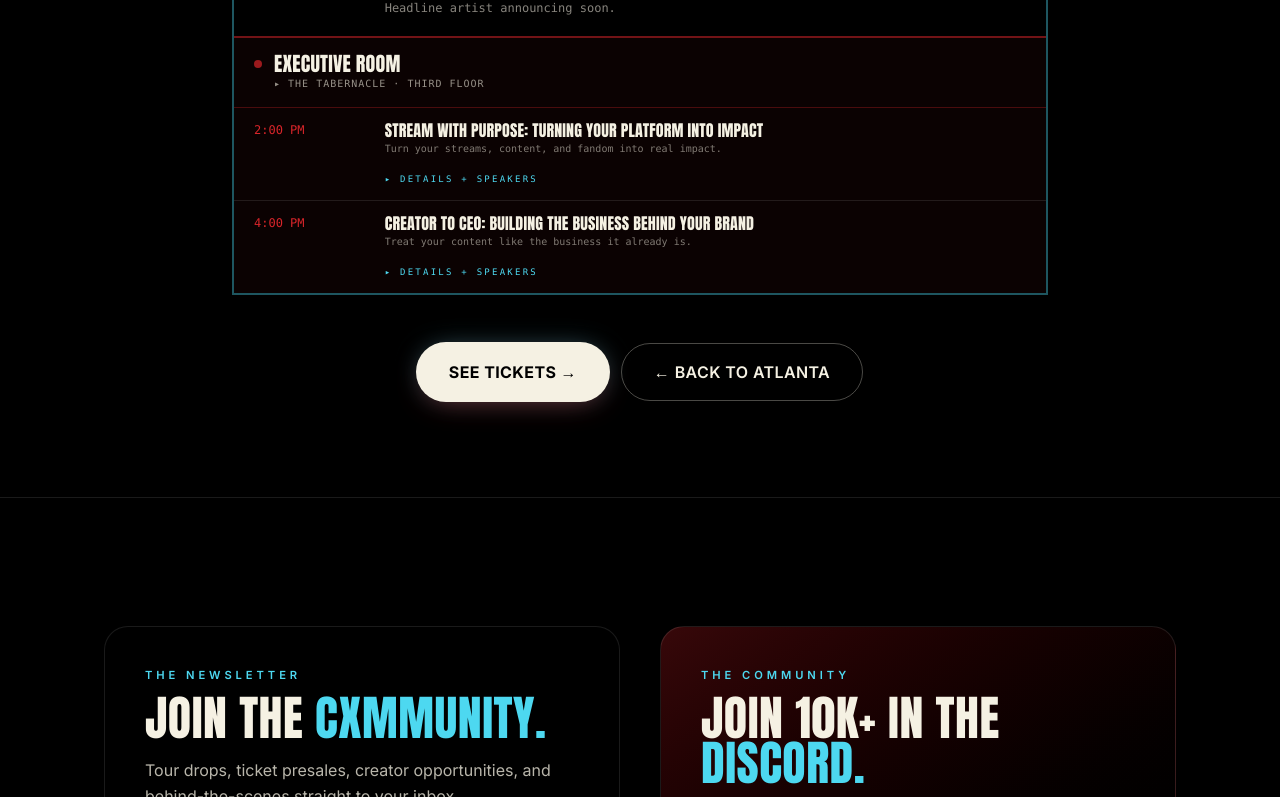
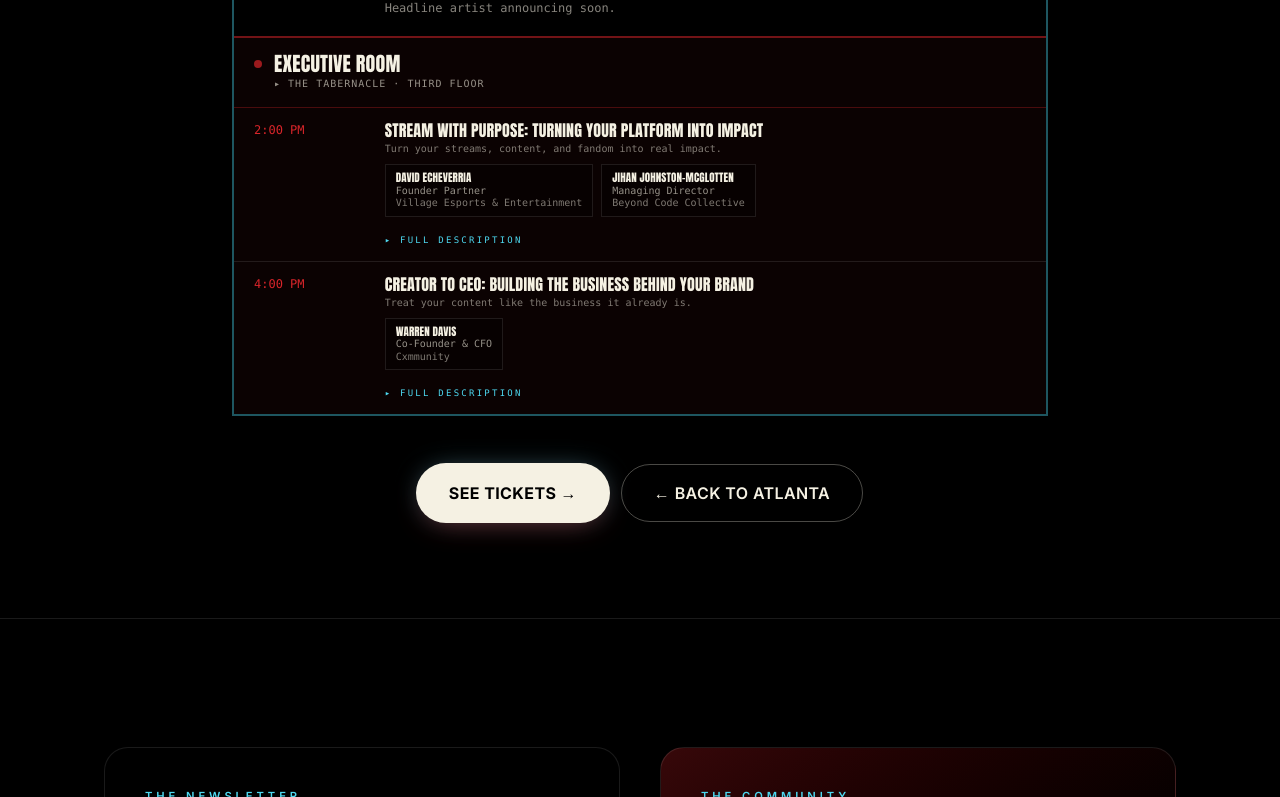
Before and after one commit to ryanjo11/the-kickback-site, a Next.js app: page /schedule in a window 1280 px wide. Shown: the part 3283-4080 px from the top of the page. Built offline with nearby package versions, Linux system fonts and the light colour scheme.

Commit message:
Schedule: pull speaker chips out from under disclosure so they're always visible; details button now only toggles the long workshop description

```diff
--- a/app/schedule/page.tsx
+++ b/app/schedule/page.tsx
@@ -561,19 +561,8 @@ function DayStream({
                       {item.note}
                     </div>
                   )}
-                  {(item.details || (item.speakers && item.speakers.length > 0)) && (
-                    <details className="group mt-2">
-                      <summary className="cursor-pointer list-none font-mono text-[9px] uppercase tracking-[0.25em] text-[#4DD8F0] hover:text-frost transition-colors inline-flex items-center gap-1">
-                        <span className="group-open:hidden">▸ details + speakers</span>
-                        <span className="hidden group-open:inline">▾ hide</span>
-                      </summary>
-                      {item.details && (
-                        <p className="mt-2 text-[11px] text-frost/70 font-mono leading-relaxed">
-                          {item.details}
-                        </p>
-                      )}
                   {item.speakers && item.speakers.length > 0 && (
-                        <div className="mt-3 flex flex-wrap gap-2">
+                    <div className="mt-2 flex flex-wrap gap-2">
                       {item.speakers.map((s, si) => (
                         <div
                           key={si}
@@ -592,6 +581,15 @@ function DayStream({
                       ))}
                     </div>
                   )}
+                  {item.details && (
+                    <details className="group mt-2">
+                      <summary className="cursor-pointer list-none font-mono text-[9px] uppercase tracking-[0.25em] text-[#4DD8F0] hover:text-frost transition-colors inline-flex items-center gap-1">
+                        <span className="group-open:hidden">▸ full description</span>
+                        <span className="hidden group-open:inline">▾ hide description</span>
+                      </summary>
+                      <p className="mt-2 text-[11px] text-frost/70 font-mono leading-relaxed">
+                        {item.details}
+                      </p>
                     </details>
                   )}
                 </div>
@@ -877,19 +875,8 @@ export default function SchedulePage() {
                                     {item.note}
                                   </div>
                                 )}
-                                {(item.details || (item.speakers && item.speakers.length > 0)) && (
-                                  <details className="group mt-2">
-                                    <summary className="cursor-pointer list-none font-mono text-[9px] uppercase tracking-[0.25em] text-[#4DD8F0] hover:text-frost transition-colors inline-flex items-center gap-1">
-                                      <span className="group-open:hidden">▸ details + speakers</span>
-                                      <span className="hidden group-open:inline">▾ hide</span>
-                                    </summary>
-                                    {item.details && (
-                                      <p className="mt-2 text-[11px] text-frost/70 font-mono leading-relaxed">
-                                        {item.details}
-                                      </p>
-                                    )}
                                 {item.speakers && item.speakers.length > 0 && (
-                                      <div className="mt-3 flex flex-wrap gap-2">
+                                  <div className="mt-2 flex flex-wrap gap-2">
                                     {item.speakers.map((s, si) => (
                                       <div
                                         key={si}
@@ -908,6 +895,15 @@ export default function SchedulePage() {
                                     ))}
                                   </div>
                                 )}
+                                {item.details && (
+                                  <details className="group mt-2">
+                                    <summary className="cursor-pointer list-none font-mono text-[9px] uppercase tracking-[0.25em] text-[#4DD8F0] hover:text-frost transition-colors inline-flex items-center gap-1">
+                                      <span className="group-open:hidden">▸ full description</span>
+                                      <span className="hidden group-open:inline">▾ hide description</span>
+                                    </summary>
+                                    <p className="mt-2 text-[11px] text-frost/70 font-mono leading-relaxed">
+                                      {item.details}
+                                    </p>
                                   </details>
                                 )}
                               </div>
```
Lines whose indentation alone changed are shown as unchanged.
